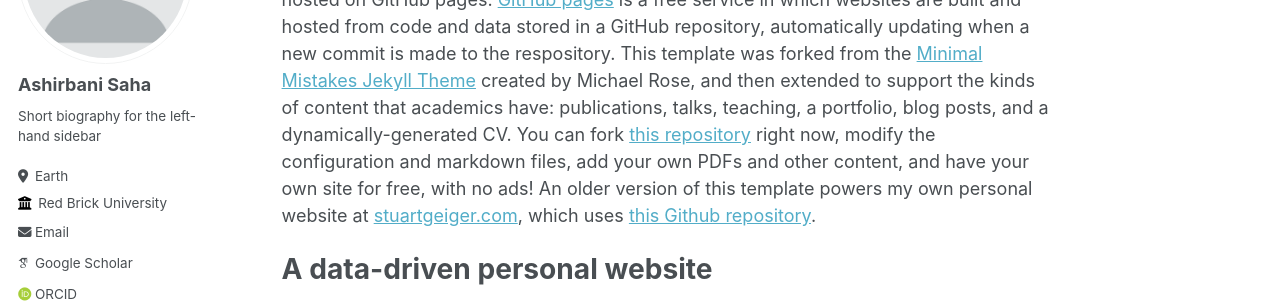
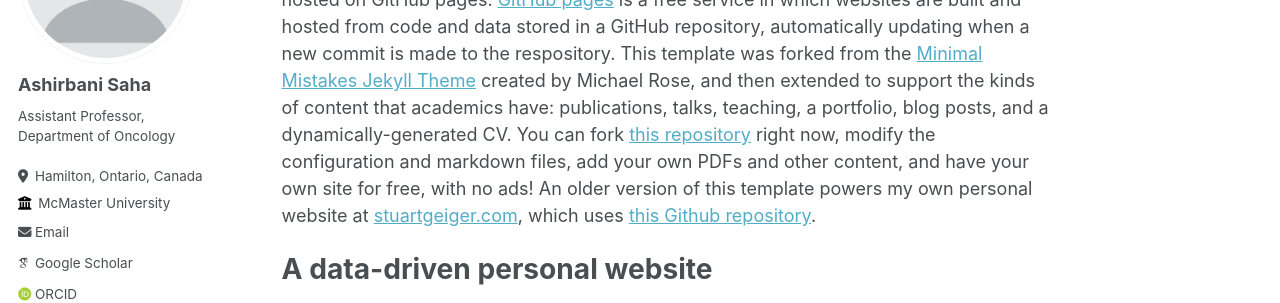
Before and after one commit to asrepo2019/ashirbanisaha, a Jekyll site: the page built from _pages/about.md, in a window 1280 px wide. Shown: the part 217-520 px from the top of the page. Built offline with Jekyll 4.4.1, drawn with Linux system fonts in a browser that asks for light colours; some web fonts are replaced.

Commit message:
Update _config.yml

```diff
--- a/_config.yml
+++ b/_config.yml
@@ -24,11 +24,11 @@ author:
   avatar           : "profile.png"
   name             : "Ashirbani Saha"
   pronouns         : # example: "she/her"
-  bio              : "Short biography for the left-hand sidebar"
-  location         : "Earth"
-  employer         : "Red Brick University"
+  bio              : "Assistant Professor, Department of Oncology"
+  location         : "Hamilton, Ontario, Canada"
+  employer         : "McMaster University"
   uri              : # URL
-  email            : "none@example.org"
+  email            : "sahaa16@mcmaster.ca"
 
   # Academic websites
   arxiv            : # URL - Update with the correct link to your profile
```
